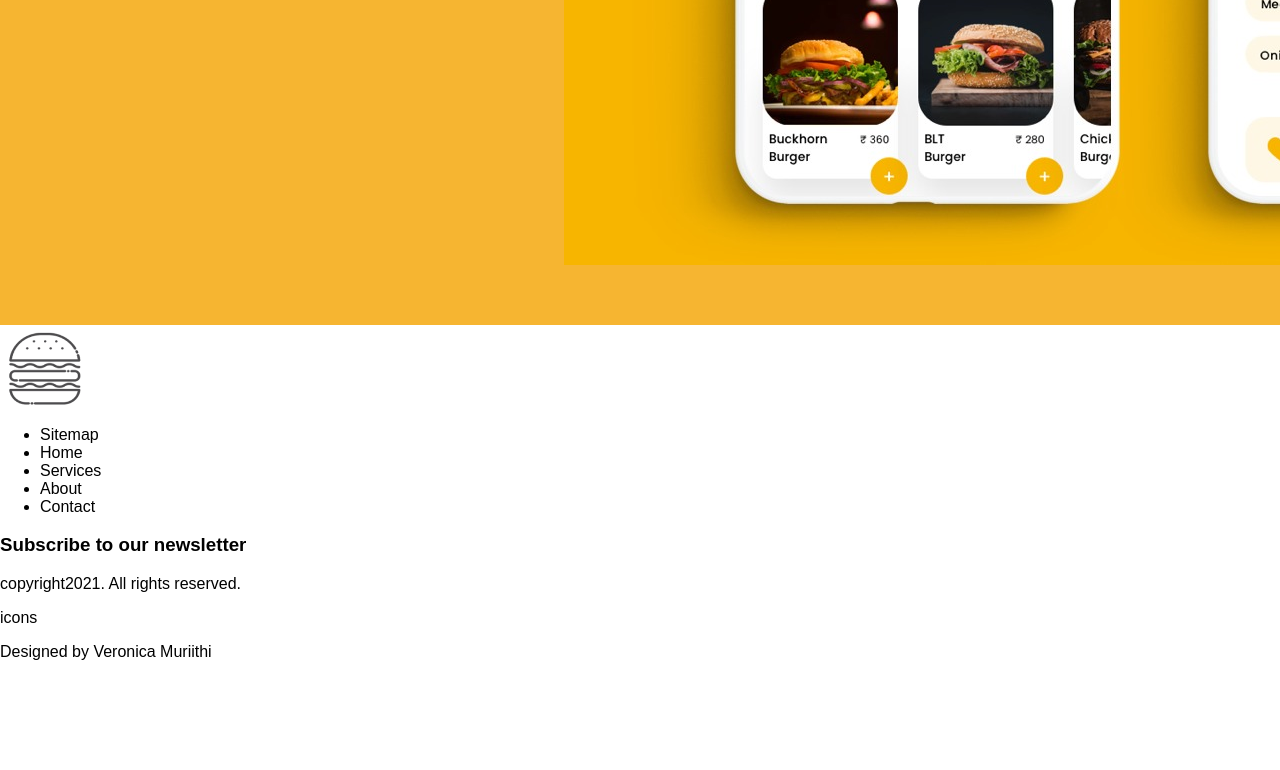
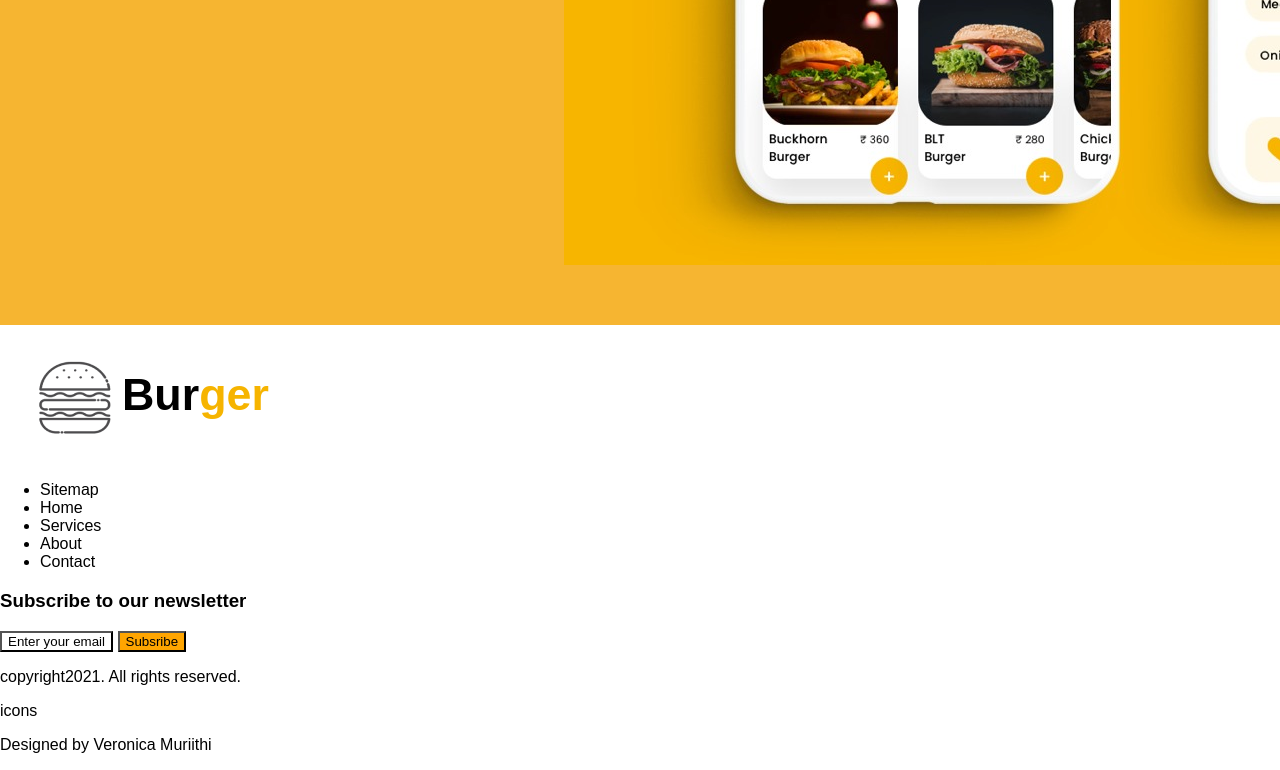
Before and after one commit to verowangari/Burger-Palace2-, a plain HTML site: page index.html in a window 1280 px wide. Shown: the part 4176-4946 px from the top of the page. Before the commit the page ends 4853 px from the top, so only its background shows below. Drawn offline with Linux system fonts and the light colour scheme.

Commit message:
add styling for the input buttons

```diff
--- a/index.html
+++ b/index.html
@@ -180,8 +180,11 @@
 </div>
 <div class="seventh">
     <div class="leftside">
-        <img src="images/logo.png" alt="logo">
 
+        <div class="logoimg">
+            <img src="images/logo.png" alt="logo">
+            <p>Bur<span>ger</span> </p>
+        </div>
         <ul>
             <li class="site">Sitemap</li>
             <li>Home</li>
@@ -192,6 +195,12 @@
     </div>
     <div class="rightside">
         <h3> Subscribe to our newsletter</h3>
+        <a class="btn1">
+            <button style="background-color:inherit;"> Enter your email</button>
+        </a>
+        <a class="btn2">
+            <button style="background-color: orange;"> Subsribe</button>
+        </a>
 
     </div>
 </div>
```
